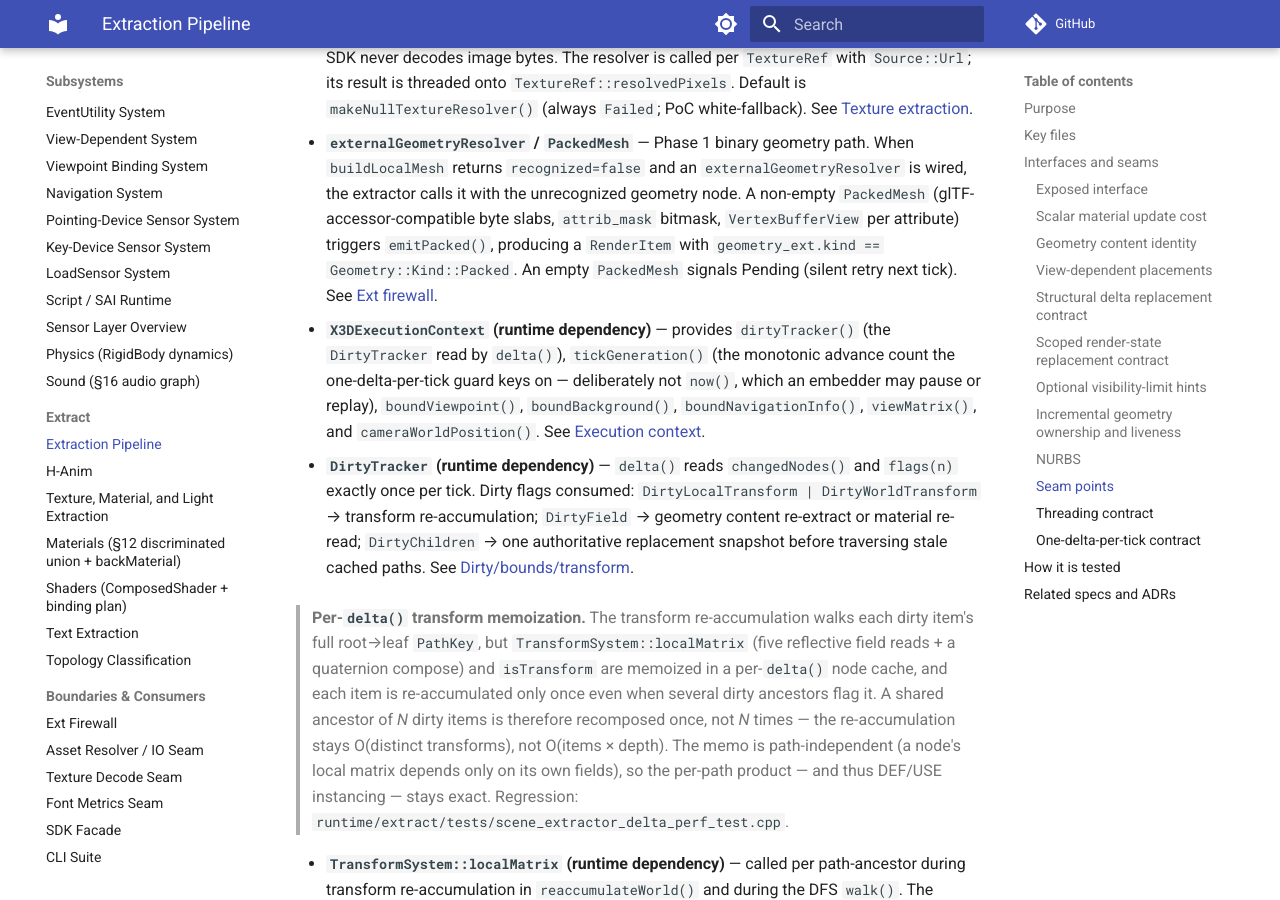
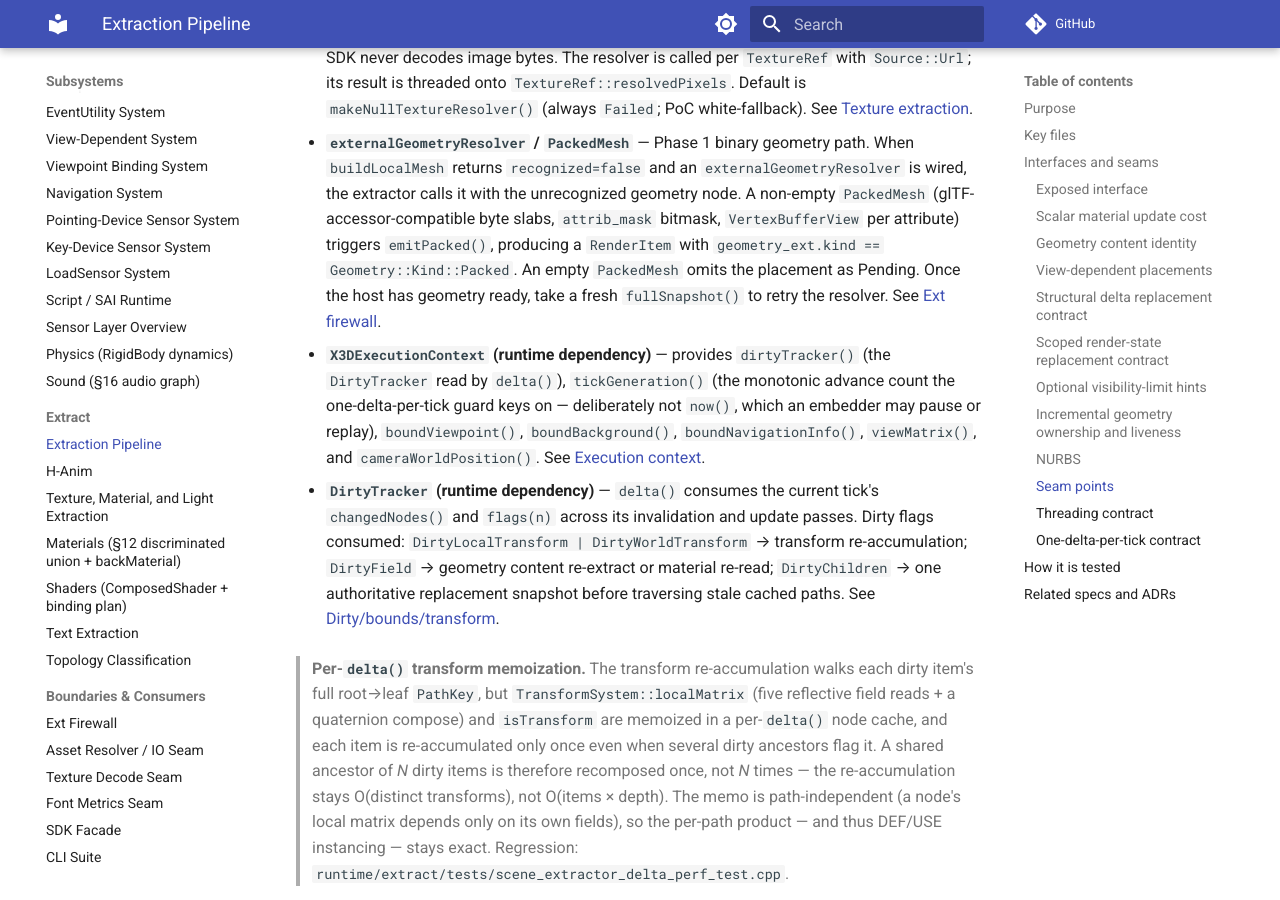
Before and after one commit to delta9000/x3d-cpp, an MkDocs documentation site: the page built from docs/wiki/subsystems/extract.md, in a window 1280 px wide and 900 px high, scrolled down 10617 px. Built offline with MkDocs 1.6.1 and Material for MkDocs 9.7.7, drawn with Linux system fonts in a browser that asks for light colours; comment, search, counter and statistics services are not loaded.

Commit message:
docs: align packed retry and dirty-set descriptions with code
An empty packed resolver result is not polled by ordinary deltas. Tell hosts to request a fresh snapshot after readiness, and describe the multiple invalidation passes accurately.

Strict documentation build verified this documentation-only change.

```diff
--- a/docs/wiki/subsystems/extract.md
+++ b/docs/wiki/subsystems/extract.md
@@ -383,11 +383,11 @@ is in [ADR-0040](../decisions/0040-nurbs-tessellation-first-party.md).
 
 - **`TextureResolver` (embedder-configured)** — supplied at `SceneExtractor` construction; the SDK never decodes image bytes. The resolver is called per `TextureRef` with `Source::Url`; its result is threaded onto `TextureRef::resolvedPixels`. Default is `makeNullTextureResolver()` (always `Failed`; PoC white-fallback). See [Texture extraction](extract-textures.md).
 
-- **`externalGeometryResolver` / `PackedMesh`** — Phase 1 binary geometry path. When `buildLocalMesh` returns `recognized=false` and an `externalGeometryResolver` is wired, the extractor calls it with the unrecognized geometry node. A non-empty `PackedMesh` (glTF-accessor-compatible byte slabs, `attrib_mask` bitmask, `VertexBufferView` per attribute) triggers `emitPacked()`, producing a `RenderItem` with `geometry_ext.kind == Geometry::Kind::Packed`. An empty `PackedMesh` signals Pending (silent retry next tick). See [Ext firewall](ext-firewall.md).
+- **`externalGeometryResolver` / `PackedMesh`** — Phase 1 binary geometry path. When `buildLocalMesh` returns `recognized=false` and an `externalGeometryResolver` is wired, the extractor calls it with the unrecognized geometry node. A non-empty `PackedMesh` (glTF-accessor-compatible byte slabs, `attrib_mask` bitmask, `VertexBufferView` per attribute) triggers `emitPacked()`, producing a `RenderItem` with `geometry_ext.kind == Geometry::Kind::Packed`. An empty `PackedMesh` omits the placement as Pending. Once the host has geometry ready, take a fresh `fullSnapshot()` to retry the resolver. See [Ext firewall](ext-firewall.md).
 
 - **`X3DExecutionContext` (runtime dependency)** — provides `dirtyTracker()` (the `DirtyTracker` read by `delta()`), `tickGeneration()` (the monotonic advance count the one-delta-per-tick guard keys on — deliberately not `now()`, which an embedder may pause or replay), `boundViewpoint()`, `boundBackground()`, `boundNavigationInfo()`, `viewMatrix()`, and `cameraWorldPosition()`. See [Execution context](execution-context.md).
 
-- **`DirtyTracker` (runtime dependency)** — `delta()` reads `changedNodes()` and `flags(n)` exactly once per tick. Dirty flags consumed: `DirtyLocalTransform | DirtyWorldTransform` → transform re-accumulation; `DirtyField` → geometry content re-extract or material re-read; `DirtyChildren` → one authoritative replacement snapshot before traversing stale cached paths. See [Dirty/bounds/transform](dirty-bounds-transform.md).
+- **`DirtyTracker` (runtime dependency)** — `delta()` consumes the current tick's `changedNodes()` and `flags(n)` across its invalidation and update passes. Dirty flags consumed: `DirtyLocalTransform | DirtyWorldTransform` → transform re-accumulation; `DirtyField` → geometry content re-extract or material re-read; `DirtyChildren` → one authoritative replacement snapshot before traversing stale cached paths. See [Dirty/bounds/transform](dirty-bounds-transform.md).
 
 > **Per-`delta()` transform memoization.** The transform re-accumulation walks each
 > dirty item's full root→leaf `PathKey`, but `TransformSystem::localMatrix` (five
```
